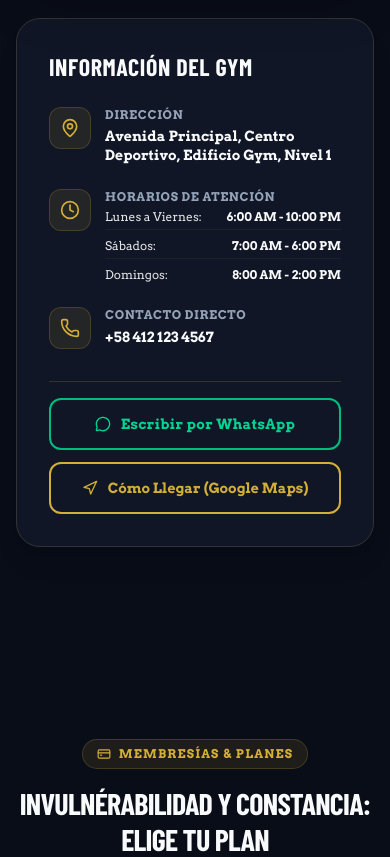
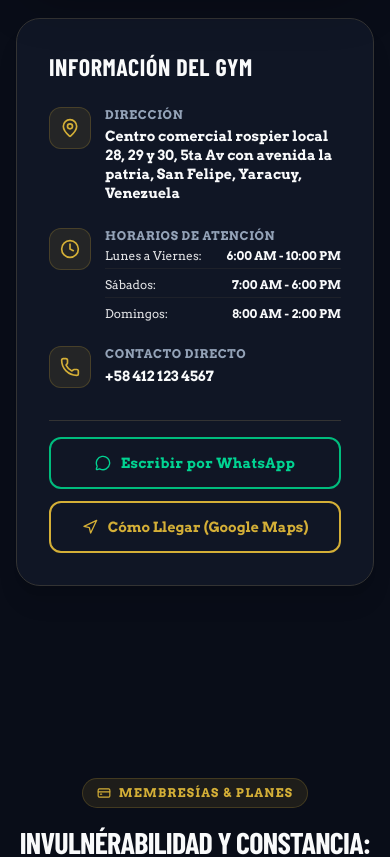
Before and after one commit to JDFO1999/Sanchez-Villas, a Next.js app: page / in a window 390 px wide. Shown: the part 9880-10737 px from the top of the page. Built offline with nearby package versions, Linux system fonts and the light colour scheme; no server answers; the database is empty; a web font is replaced by a local one; what web-push would draw is missing.

Commit message:
feat: configurar ubicacion oficial y enlace directo de Google Maps (Place ID) para San Felipe

```diff
--- a/components/landing/map-section.tsx
+++ b/components/landing/map-section.tsx
@@ -7,12 +7,18 @@ import { MapPin, Navigation, Phone, MessageCircle, Clock, Calendar, CheckCircle2
 export function MapSection() {
   const { settings } = useSettings()
 
-  const mapData = settings.landingSettings?.map || {
-    embedUrl: 'https://www.google.com/maps/embed?pb=!1m18!1m12!1m3!1d3923.2384976722216!2d-66.8833!3d10.488!2m3!1f0!2f0!3f0!3m2!1i1024!2i768!4f13.1!3m3!1m2!1s0x0%3A0x0!2zMTDCsDI5JzE2LjgiTiA2NsKwNTInNTkuOSJX!5e0!3m2!1ses!2sve!4v1600000000000!5m2!1ses!2sve',
-    address: settings.landingSettings?.map?.address || settings.storeAddress || 'Avenida Principal, Centro Deportivo, Edificio Gym, Nivel 1',
-    googleMapsUrl: 'https://maps.google.com',
-    phone: '+58 412 123 4567',
-    whatsapp: '+58 414 123 4567'
+  const rawMap = settings.landingSettings?.map
+  const officialAddress = "Centro comercial rospier local 28, 29 y 30, 5ta Av con avenida la patria, San Felipe, Yaracuy, Venezuela"
+  const officialGoogleMapsUrl = "https://www.google.com/maps/place/?q=place_id:ChIJV1stlkrPgI4Rl7xpcD1p26w"
+  const officialEmbedUrl = "https://maps.google.com/maps?q=10.3356845,-68.7391279+(Maximum+Evolution+Fit)&t=&z=17&ie=UTF8&iwloc=&output=embed"
+
+  const mapData = {
+    embedUrl: (rawMap?.embedUrl && !rawMap.embedUrl.includes("66.8833")) ? rawMap.embedUrl : officialEmbedUrl,
+    address: (rawMap?.address && !rawMap.address.includes("Avenida Principal, Centro")) ? rawMap.address : (settings.storeAddress || officialAddress),
+    googleMapsUrl: (rawMap?.googleMapsUrl && rawMap.googleMapsUrl !== "https://maps.google.com") ? rawMap.googleMapsUrl : officialGoogleMapsUrl,
+    phone: rawMap?.phone || "+58 412 123 4567",
+    whatsapp: rawMap?.whatsapp || "+58 414 123 4567",
+    infoCardTitle: rawMap?.infoCardTitle || "Información del Gym"
   }
 
   const gymSchedule = settings.gymSchedule || {
--- a/components/settings/LandingTab.tsx
+++ b/components/settings/LandingTab.tsx
@@ -1102,9 +1102,30 @@ export function LandingTab({
 
               {/* GESTOR DE UBICACIÓN Y GOOGLE MAPS */}
               <div className="space-y-4 p-5 rounded-2xl bg-black/5 dark:bg-white/5 border border-black/10 dark:border-white/10">
-                <h4 className="text-base font-extrabold text-foreground flex items-center gap-2 pb-2 border-b border-black/10 dark:border-white/10">
-                  <MapPin className="w-4 h-4 text-primary" /> Ubicación y Mapa Interactivo (Google Maps)
-                </h4>
+                <div className="flex flex-col sm:flex-row sm:items-center justify-between gap-3 pb-2 border-b border-black/10 dark:border-white/10">
+                  <h4 className="text-base font-extrabold text-foreground flex items-center gap-2">
+                    <MapPin className="w-4 h-4 text-primary" /> Ubicación y Mapa Interactivo (Google Maps)
+                  </h4>
+                  <button
+                    type="button"
+                    onClick={() => {
+                      setLandingSettings((prev: any) => ({
+                        ...prev,
+                        map: {
+                          ...(prev?.map || {}),
+                          embedUrl: "https://maps.google.com/maps?q=10.3356845,-68.7391279+(Maximum+Evolution+Fit)&t=&z=17&ie=UTF8&iwloc=&output=embed",
+                          address: "Centro comercial rospier local 28, 29 y 30, 5ta Av con avenida la patria, San Felipe, Yaracuy, Venezuela",
+                          googleMapsUrl: "https://www.google.com/maps/place/?q=place_id:ChIJV1stlkrPgI4Rl7xpcD1p26w",
+                          infoCardTitle: "Información del Gym"
+                        }
+                      }))
+                    }}
+                    className="inline-flex items-center gap-1.5 px-3 py-1.5 rounded-xl bg-primary/15 hover:bg-primary/25 text-primary text-xs font-bold transition self-start sm:self-auto"
+                  >
+                    <MapPin className="w-3.5 h-3.5" />
+                    <span>📍 Autocompletar Ubicación Oficial (San Felipe)</span>
+                  </button>
+                </div>
 
                 <div className="grid grid-cols-1 md:grid-cols-2 gap-4">
                   <div className="space-y-2 md:col-span-2">
--- a/lib/settings-context.tsx
+++ b/lib/settings-context.tsx
@@ -460,9 +460,9 @@ export const defaultSettings: AppSettings = {
       ]
     },
     map: {
-      embedUrl: 'https://www.google.com/maps/embed?pb=!1m18!1m12!1m3!1d3923.2384976722216!2d-66.8833!3d10.488!2m3!1f0!2f0!3f0!3m2!1i1024!2i768!4f13.1!3m3!1m2!1s0x0%3A0x0!2zMTDCsDI5JzE2LjgiTiA2NsKwNTInNTkuOSJX!5e0!3m2!1ses!2sve!4v1600000000000!5m2!1ses!2sve',
-      address: 'Avenida Principal, Centro Deportivo, Edificio Gym, Nivel 1',
-      googleMapsUrl: 'https://maps.google.com',
+      embedUrl: 'https://maps.google.com/maps?q=10.3356845,-68.7391279+(Maximum+Evolution+Fit)&t=&z=17&ie=UTF8&iwloc=&output=embed',
+      address: 'Centro comercial rospier local 28, 29 y 30, 5ta Av con avenida la patria, San Felipe, Yaracuy, Venezuela',
+      googleMapsUrl: 'https://www.google.com/maps/place/?q=place_id:ChIJV1stlkrPgI4Rl7xpcD1p26w',
       phone: '+58 412 123 4567',
       whatsapp: '+58 414 123 4567',
       infoCardTitle: 'Información del Gym'
```
